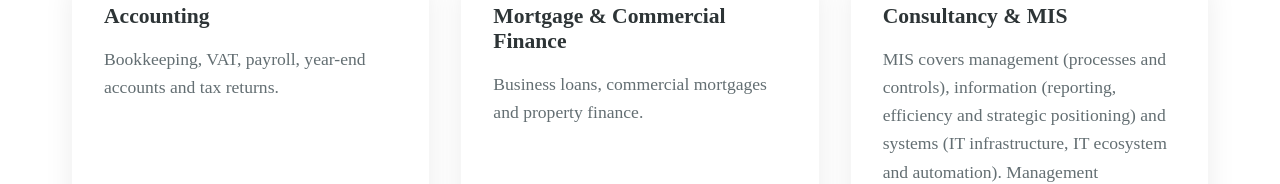
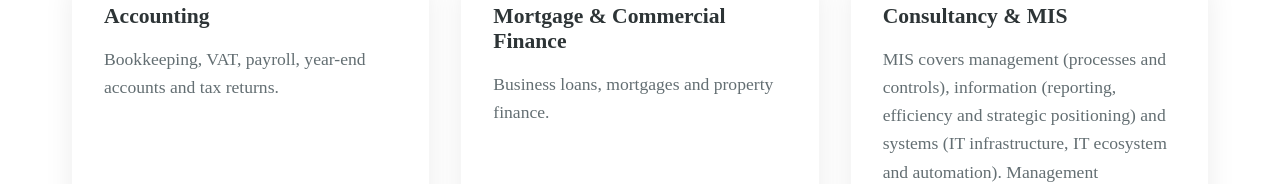
Before and after one commit to diidnen/kaizen-finance, a Vue app in the folder kaizen-finance/: page /services in a window 1280 px wide. Shown: the part 303-487 px from the top of the page. Built offline with nearby package versions, Linux system fonts and the light colour scheme; no server answers.

Commit message:
Update Mortgage & Commercial Finance description wording
Co-authored-by: Cursor <cursoragent@cursor.com>

```diff
--- a/kaizen-finance/src/components/services.vue
+++ b/kaizen-finance/src/components/services.vue
@@ -14,7 +14,7 @@
         <div class="service-card">
           <i class="fas fa-handshake"></i>
           <h3>Mortgage &amp; Commercial Finance</h3>
-          <p>Business loans, commercial mortgages and property finance.</p>
+          <p>Business loans, mortgages and property finance.</p>
         </div>
         <div class="service-card">
           <i class="fas fa-chart-line"></i>
```
